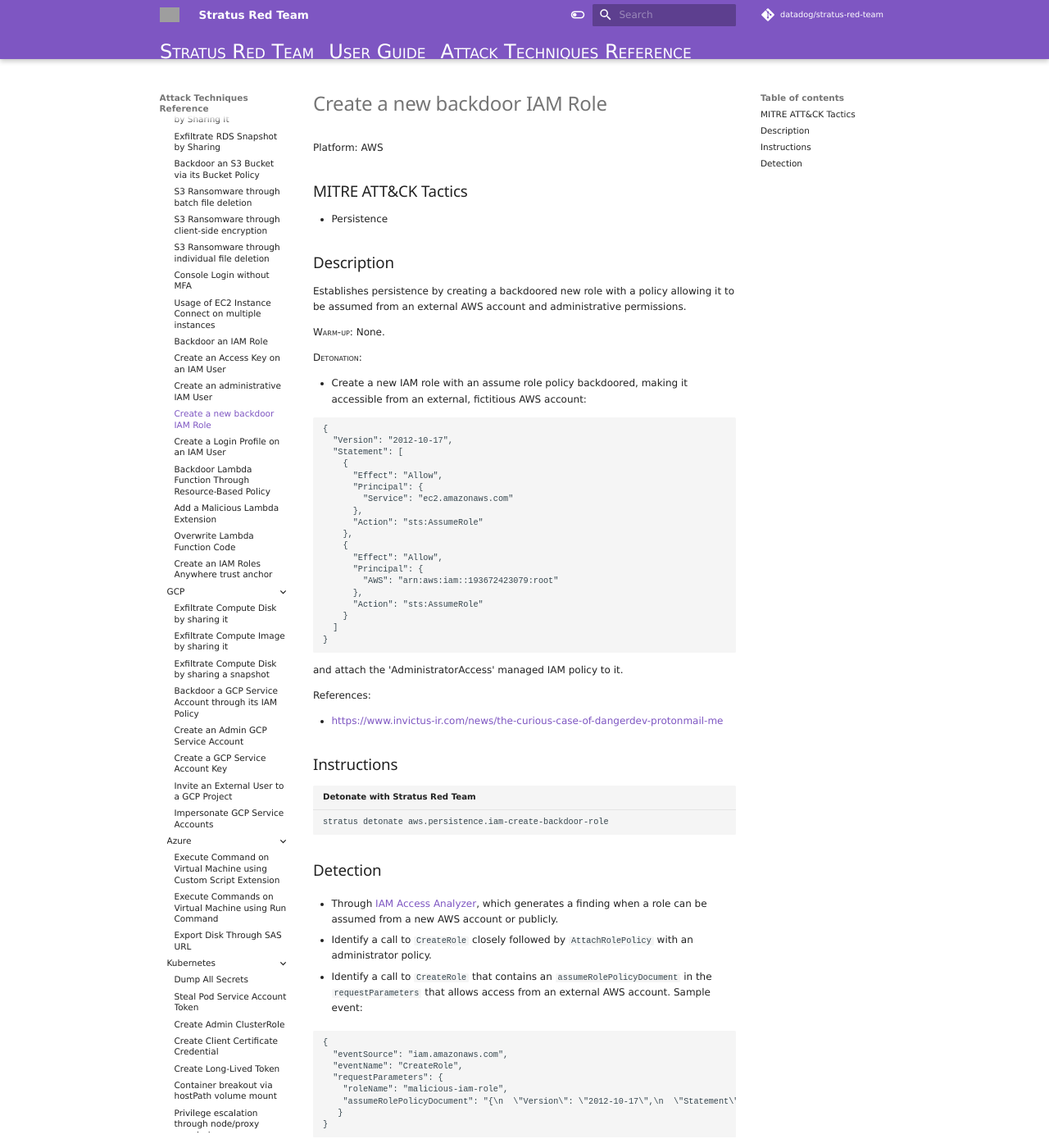
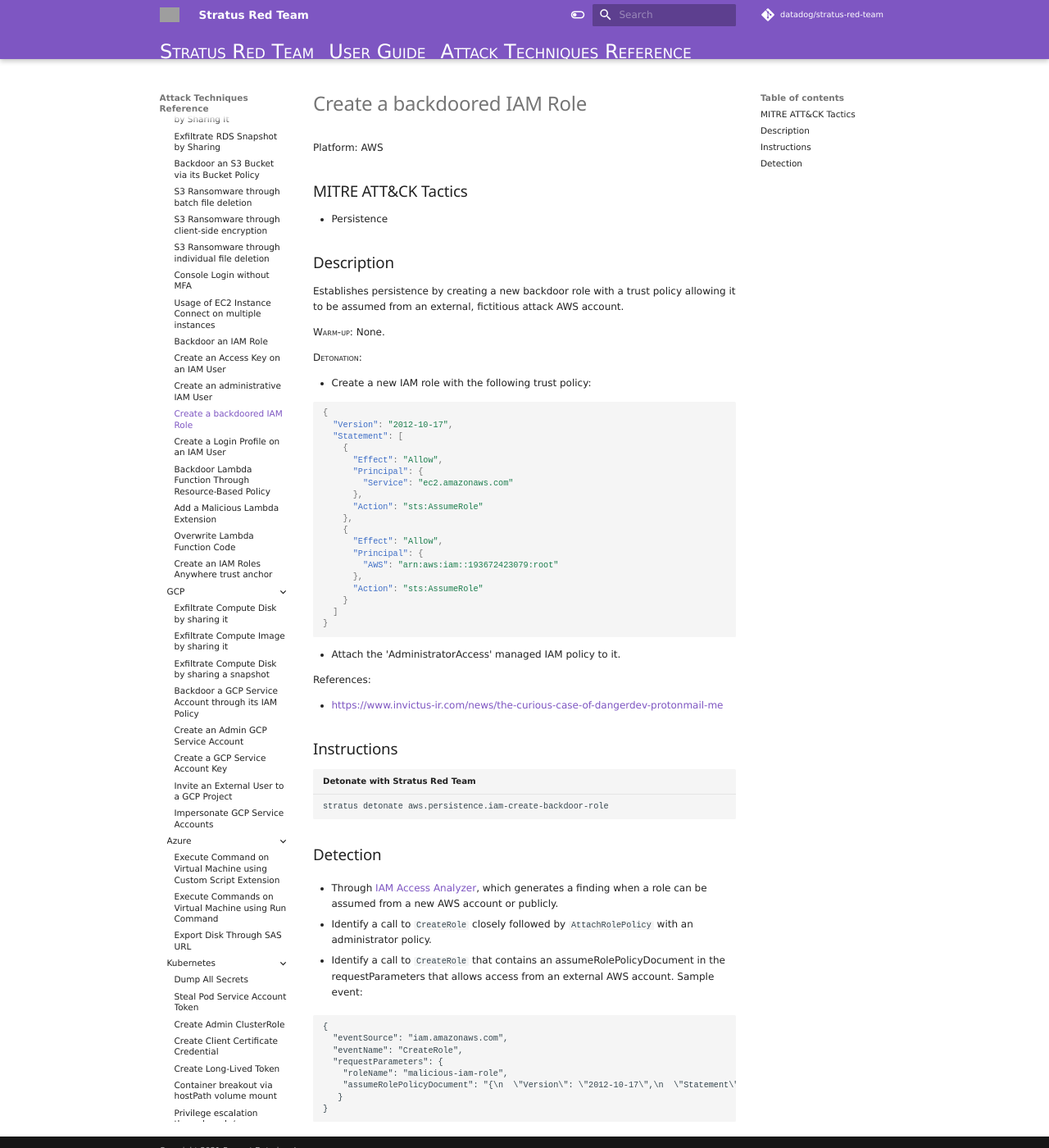
Before and after one commit to DataDog/stratus-red-team, an MkDocs documentation site: the page built from docs/attack-techniques/AWS/aws.persistence.iam-create-backdoor-role.md, in a window 1280 px wide and 1400 px high. Shown: the whole window at 82% size. Built offline with MkDocs 1.6.1 and Material for MkDocs 9.7.7, drawn with Linux system fonts in a browser that asks for light colours; nearby versions of some CDN libraries; library files that are not in the unit come from our copies; comment, search, counter and statistics services are not loaded; grey boxes are pictures that could not be loaded.

Commit message:
small code changes

````diff
--- a/docs/attack-techniques/AWS/aws.persistence.iam-create-backdoor-role.md
+++ b/docs/attack-techniques/AWS/aws.persistence.iam-create-backdoor-role.md
@@ -1,8 +1,8 @@
 ---
-title: Create a new backdoor IAM Role
+title: Create a backdoored IAM Role
 ---
 
-# Create a new backdoor IAM Role
+# Create a backdoored IAM Role
 
 
 
@@ -17,15 +17,16 @@
 ## Description
 
 
-Establishes persistence by creating a backdoored new role with a policy allowing it to be assumed from an external AWS account and administrative permissions.
+Establishes persistence by creating a new backdoor role with a trust policy allowing it to be assumed from
+an external, fictitious attack AWS account.
 
 <span style="font-variant: small-caps;">Warm-up</span>: None.
 
 <span style="font-variant: small-caps;">Detonation</span>:
 
-- Create a new IAM role with an assume role policy backdoored, making it accessible from an external, fictitious AWS account:
+- Create a new IAM role with the following trust policy:
 
-```
+```json
 {
   "Version": "2012-10-17",
   "Statement": [
@@ -47,7 +48,7 @@
 }
 ```
 
-and attach the 'AdministratorAccess' managed IAM policy to it.
+- Attach the 'AdministratorAccess' managed IAM policy to it.
 
 References:
 
@@ -67,7 +68,7 @@
 
 - Identify a call to <code>CreateRole</code> closely followed by <code>AttachRolePolicy</code> with an administrator policy.
 
-- Identify a call to <code>CreateRole</code> that contains an <code>assumeRolePolicyDocument</code> in the <code>requestParameters</code> that allows access from an external AWS account. Sample event:
+- Identify a call to <code>CreateRole</code> that contains an assumeRolePolicyDocument in the requestParameters that allows access from an external AWS account. Sample event:
 
 ```
 {
--- a/docs/index.yaml
+++ b/docs/index.yaml
@@ -222,7 +222,7 @@
           platform: AWS
           isIdempotent: false
         - id: aws.persistence.iam-create-backdoor-role
-          name: Create a new backdoor IAM Role
+          name: Create a backdoored IAM Role
           isSlow: false
           mitreAttackTactics:
             - Persistence
````
Also changed, not shown: docs/attack-techniques/AWS/index.md (+1 -1 lines), docs/attack-techniques/list.md (+1 -1 lines), 1 other file.
